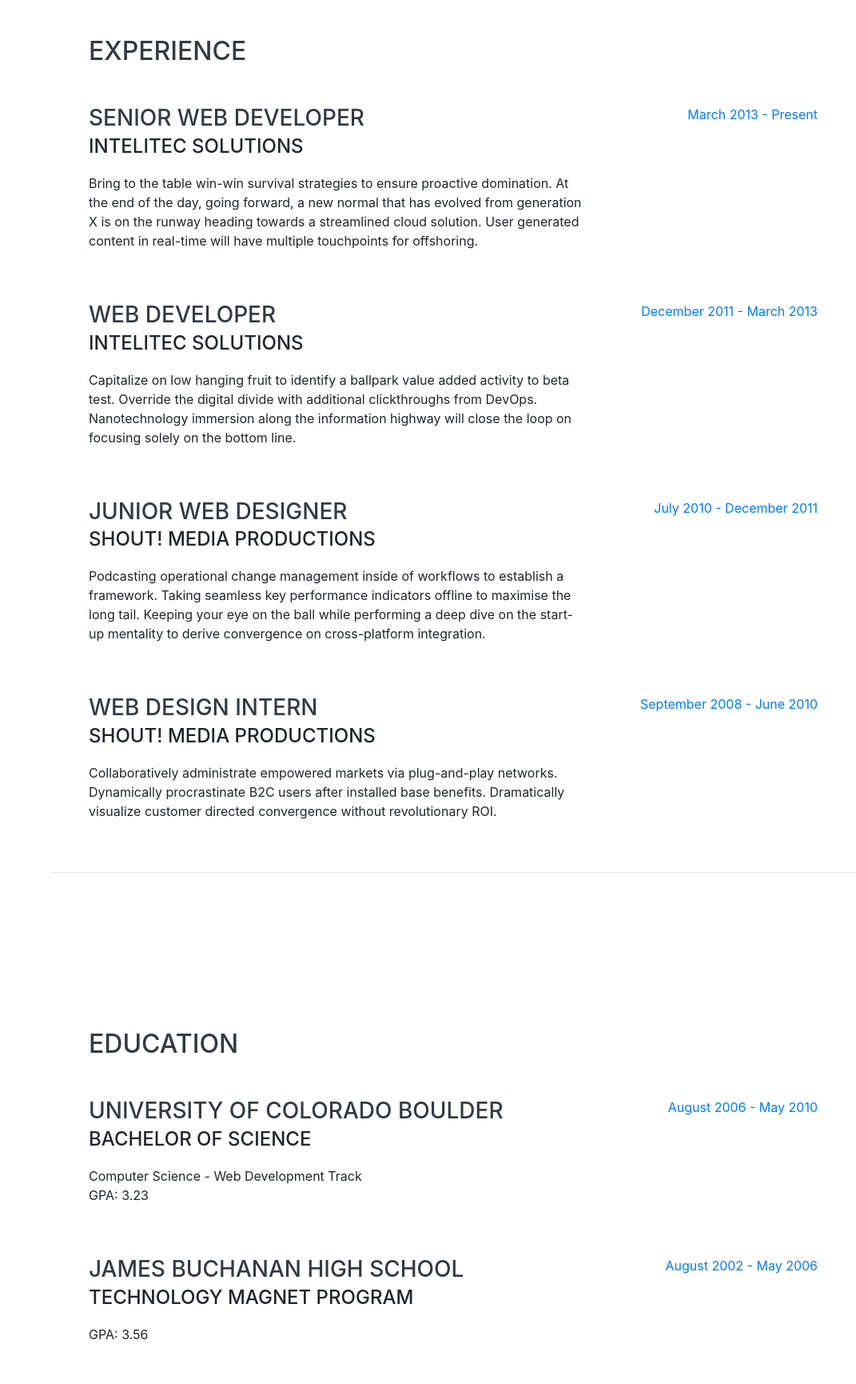
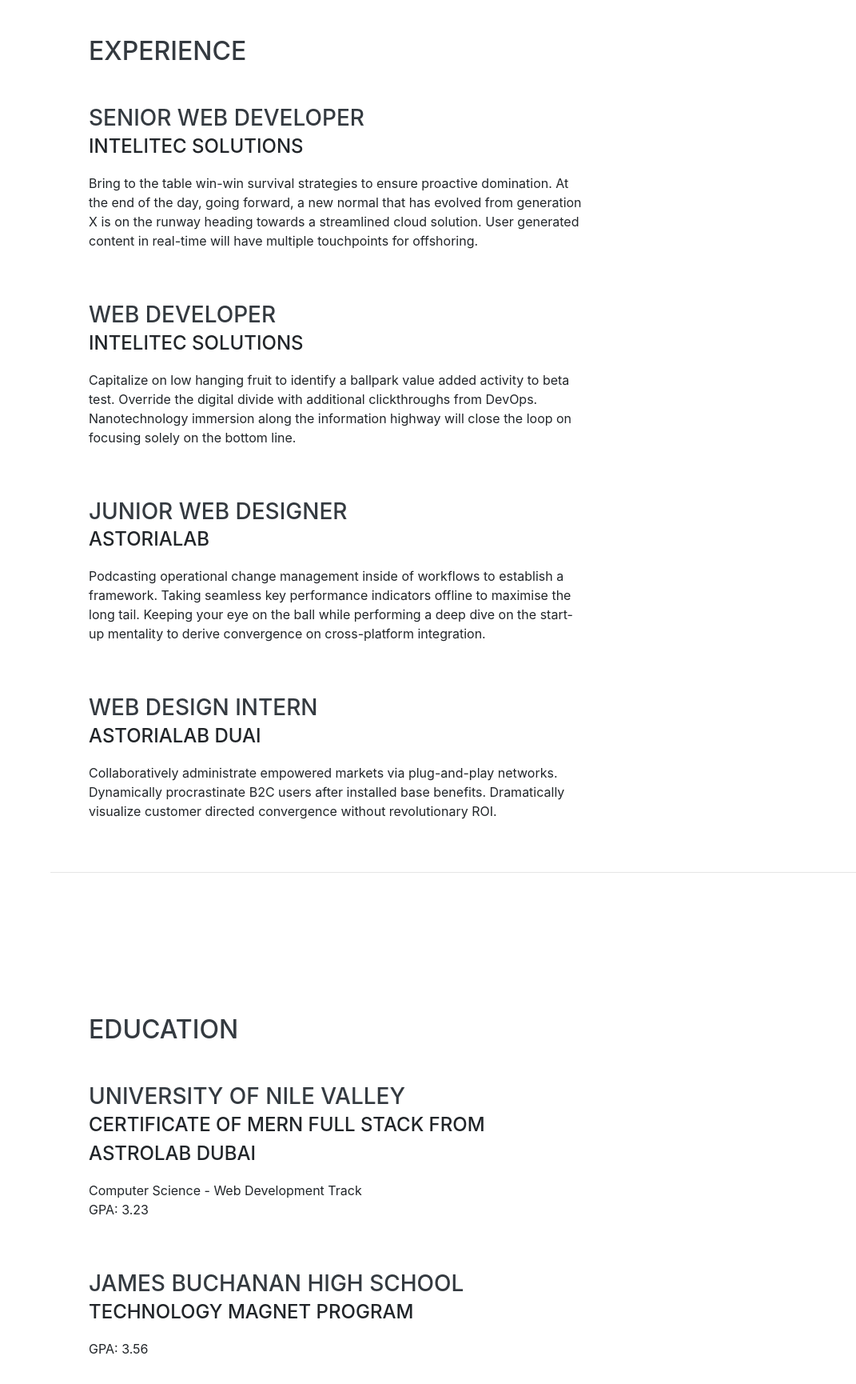
Before and after one commit to abdonaber/prortfolio, a website with bundled scripts: page index.html in a window 1280 px wide. Shown: the part 804-2534 px from the top of the page at 80% size, without its empty margins (209-1280 px from the left). Built offline with nearby package versions, Linux system fonts and the light colour scheme; a web font is replaced by a local one.

Commit message:
-Modifyed website

```diff
--- a/css/resume.css
+++ b/css/resume.css
@@ -176,7 +176,7 @@
 }
 
 .bg-primary {
-  background-color: rgb(76, 56, 189) !important;
+  background-color:olivedrab !important;
 }
 
 .text-primary {
--- a/index.html
+++ b/index.html
@@ -29,7 +29,7 @@
     <a class="navbar-brand js-scroll-trigger" href="#page-top">
       <span class="d-block d-lg-none">Abdalla Mohamed</span>
       <span class="d-none d-lg-block">
-        <img class="img-fluid img-profile rounded-circle mx-auto mb-2" src="img/profile.jpg" alt="">
+        <img class="img-fluid img-profile rounded-circle mx-auto mb-2" src="mine.jpg" alt="">
       </span>
     </a>
     <button class="navbar-toggler" type="button" data-toggle="collapse" data-target="#navbarSupportedContent" aria-controls="navbarSupportedContent" aria-expanded="false" aria-label="Toggle navigation">
@@ -66,7 +66,7 @@
         <h1 class="mb-0">Abdalla
           <span class="text-primary">Mohamed</span>
         </h1>
-        <div class="subheading mb-5">3542 Berry Street · Cheyenne Wells, CO 80810 · (317) 585-8468 ·
+        <div class="subheading mb-5">Bur Dubai · Dubai, +971 55 6316 443·
           <a href="mailto:name@email.com">naber.abdo@gmail.com</a>
         </div>
         <p class="lead mb-5">I am experienced in leveraging agile frameworks to provide a robust synopsis for high level overviews. Iterative approaches to corporate strategy foster collaborative thinking to further the overall value proposition.</p>
@@ -100,7 +100,7 @@
             <p>Bring to the table win-win survival strategies to ensure proactive domination. At the end of the day, going forward, a new normal that has evolved from generation X is on the runway heading towards a streamlined cloud solution. User generated content in real-time will have multiple touchpoints for offshoring.</p>
           </div>
           <div class="resume-date text-md-right">
-            <span class="text-primary">March 2013 - Present</span>
+            <span class="text-primary"></span>
           </div>
         </div>
 
@@ -111,29 +111,29 @@
             <p>Capitalize on low hanging fruit to identify a ballpark value added activity to beta test. Override the digital divide with additional clickthroughs from DevOps. Nanotechnology immersion along the information highway will close the loop on focusing solely on the bottom line.</p>
           </div>
           <div class="resume-date text-md-right">
-            <span class="text-primary">December 2011 - March 2013</span>
+            <span class="text-primary"></span>
           </div>
         </div>
 
         <div class="resume-item d-flex flex-column flex-md-row justify-content-between mb-5">
           <div class="resume-content">
             <h3 class="mb-0">Junior Web Designer</h3>
-            <div class="subheading mb-3">Shout! Media Productions</div>
+            <div class="subheading mb-3">AstoriaLab</div>
             <p>Podcasting operational change management inside of workflows to establish a framework. Taking seamless key performance indicators offline to maximise the long tail. Keeping your eye on the ball while performing a deep dive on the start-up mentality to derive convergence on cross-platform integration.</p>
           </div>
           <div class="resume-date text-md-right">
-            <span class="text-primary">July 2010 - December 2011</span>
+            <span class="text-primary"></span>
           </div>
         </div>
 
         <div class="resume-item d-flex flex-column flex-md-row justify-content-between">
           <div class="resume-content">
             <h3 class="mb-0">Web Design Intern</h3>
-            <div class="subheading mb-3">Shout! Media Productions</div>
+            <div class="subheading mb-3">AstoriaLab Duai</div>
             <p>Collaboratively administrate empowered markets via plug-and-play networks. Dynamically procrastinate B2C users after installed base benefits. Dramatically visualize customer directed convergence without revolutionary ROI.</p>
           </div>
           <div class="resume-date text-md-right">
-            <span class="text-primary">September 2008 - June 2010</span>
+            <span class="text-primary"></span>
           </div>
         </div>
 
@@ -149,13 +149,13 @@
 
         <div class="resume-item d-flex flex-column flex-md-row justify-content-between mb-5">
           <div class="resume-content">
-            <h3 class="mb-0">University of Colorado Boulder</h3>
-            <div class="subheading mb-3">Bachelor of Science</div>
+            <h3 class="mb-0">University of Nile Valley</h3>
+            <div class="subheading mb-3">Certificate of MERN Full Stack from AstroLab Dubai</div>
             <div>Computer Science - Web Development Track</div>
             <p>GPA: 3.23</p>
           </div>
           <div class="resume-date text-md-right">
-            <span class="text-primary">August 2006 - May 2010</span>
+            <span class="text-primary"></span>
           </div>
         </div>
 
@@ -166,7 +166,7 @@
             <p>GPA: 3.56</p>
           </div>
           <div class="resume-date text-md-right">
-            <span class="text-primary">August 2002 - May 2006</span>
+            <span class="text-primary"></span>
           </div>
         </div>
 
```
Also changed, not shown: mine.jpg (added).
